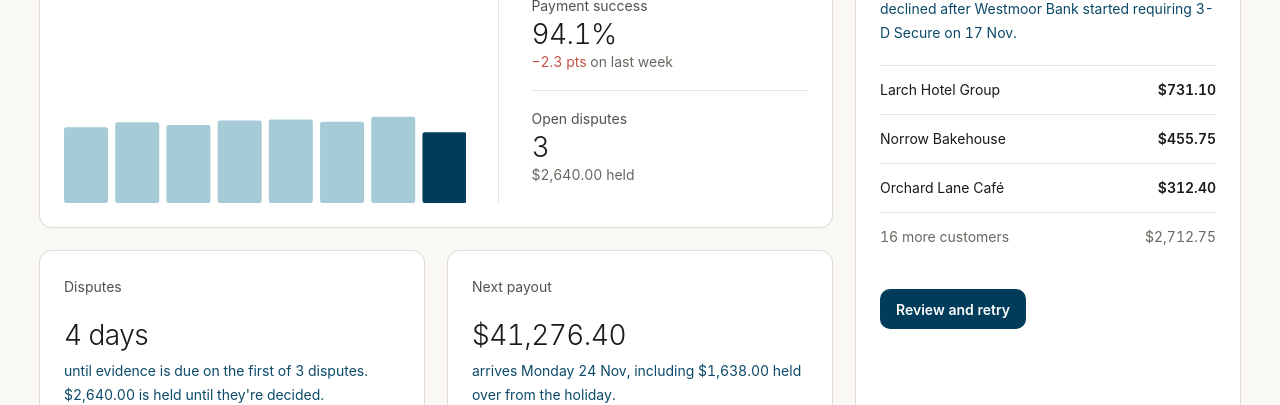
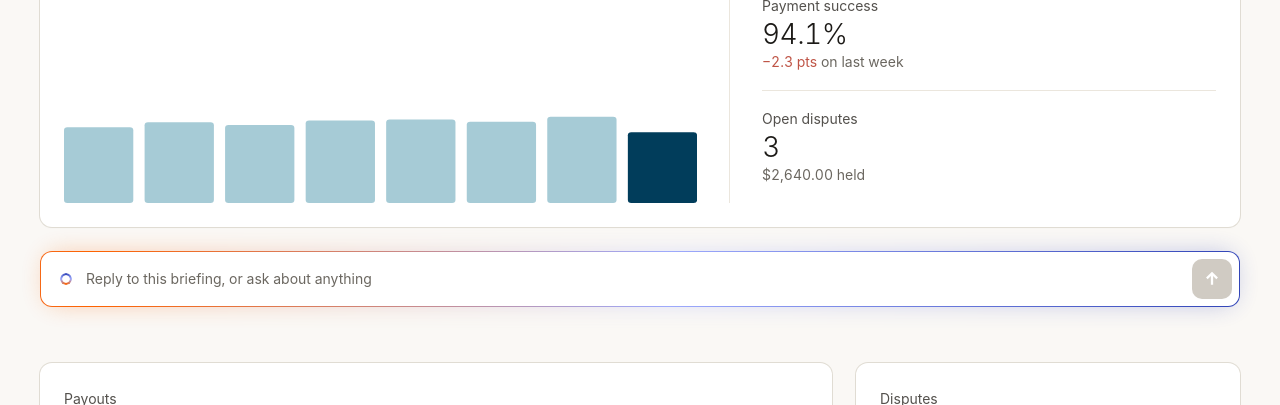
Before and after one commit to richhemsley3/network-assist, a plain HTML site: page experience/index.html in a window 1280 px wide. Shown: the part 395-800 px from the top of the page. Drawn offline with Linux system fonts and the light colour scheme; a web font is replaced by a local one.

Commit message:
Home ask field back between the figures and the insights
Restores the earlier decision: the ask sits high on home, easy to see and reach, and moves to the pinned bar only in assist mode. The lead insight runs across two columns with the other two stacked beside it. Instructions and README updated.

Co-Authored-By: Claude Opus 5.5 <noreply@anthropic.com>

```diff
--- a/experience/index.html
+++ b/experience/index.html
@@ -1132,6 +1132,17 @@ tr.sel .cb{background:var(--navy)}
   .home{grid-template-areas:"ph" "bh" "hero" "lead" "i2" "i3" "ask"}
   .home .asksec{margin:0;padding:0 0 32px}
 }
+
+/* ══ the ask sits between the figures and the insights (the decision from the first Network Assist rounds, restored Nov 23).
+   High on the page, easy to see and reach; once the assist is active it travels to the bar at the bottom. ══ */
+.home{grid-template-areas:"ph ph ph" "bh bh bh" "hero hero hero" "ask ask ask" "lead lead i2" "lead lead i3"}
+.home .asksec{margin:0}
+@container (max-width:1100px){
+  .home{grid-template-areas:"ph ph" "bh bh" "hero hero" "ask ask" "lead i2" "lead i3"}
+}
+@container (max-width:600px){
+  .home{grid-template-areas:"ph" "bh" "hero" "ask" "lead" "i2" "i3"}
+}
 </style>
 
 </head>
```
Also changed, not shown: 2 other files.
